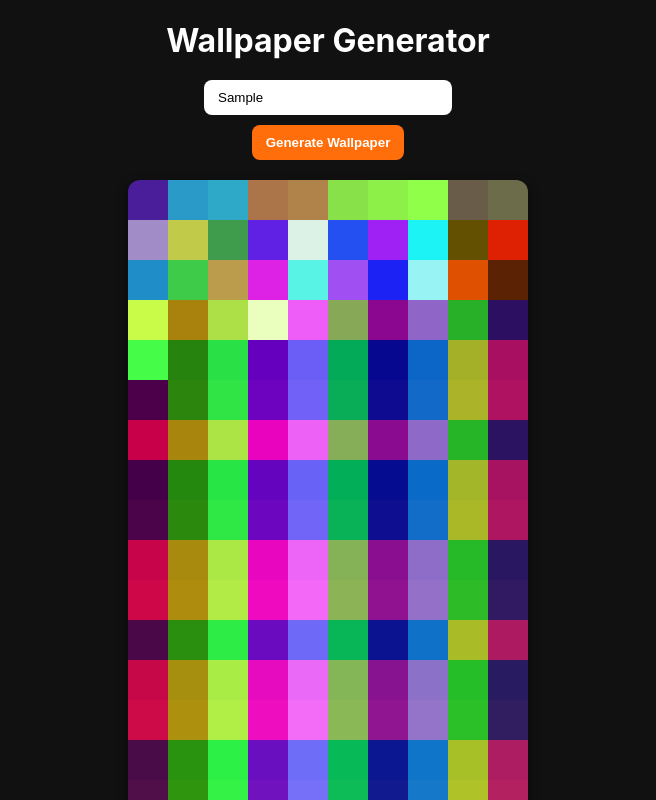
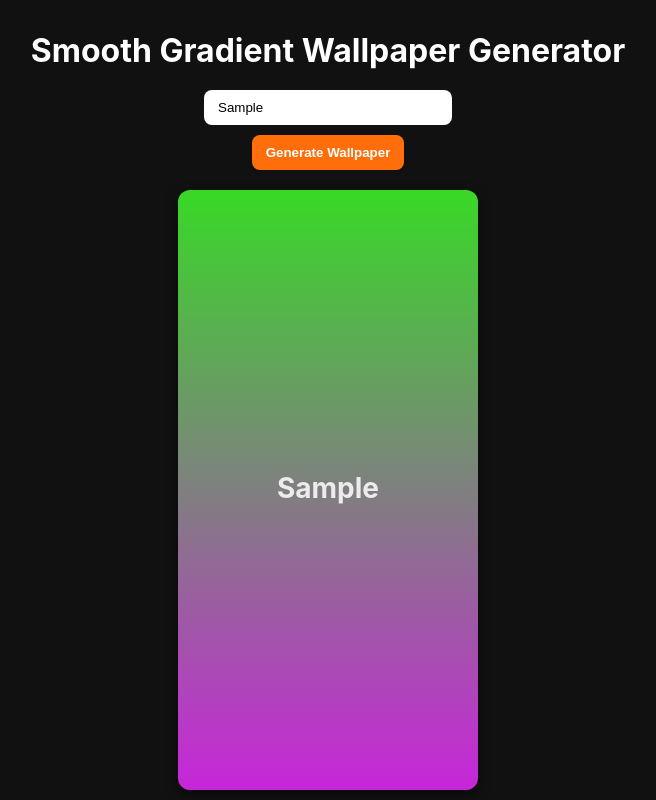
Before and after one commit to Hoss-Ab/TrevoOS, a plain HTML site: page index.html in a window 1280 px wide. Both pictures are taken after typing "Sample" into the empty fields and a click on the button "Generate Wallpaper". Shown: the top 800 px of the page, without its empty margins (312-968 px from the left). Drawn offline with Linux system fonts and the light colour scheme.

Commit message:
Update index.html

```diff
--- a/index.html
+++ b/index.html
@@ -3,43 +3,49 @@
 <head>
 <meta charset="UTF-8">
 <meta name="viewport" content="width=device-width, initial-scale=1.0">
-<title>Simple Wallpaper Generator</title>
+<title>Smooth Gradient Wallpaper Generator</title>
 <style>
   body {margin:0;padding:0;font-family:-apple-system, BlinkMacSystemFont, 'Segoe UI', Roboto, Helvetica, Arial, sans-serif; display:flex; flex-direction:column; align-items:center; justify-content:center; min-height:100vh; background:#111; color:white;}
   h1 {margin-bottom:20px;}
   input {padding:10px 14px; border-radius:8px; border:none; margin-bottom:10px; width:220px;}
   button {padding:10px 14px; border:none; border-radius:8px; background:#ff6e0a; color:white; cursor:pointer; font-weight:600;}
-  canvas {margin-top:20px; border-radius:12px; box-shadow:0 4px 12px rgba(0,0,0,0.5);}
+  canvas {margin-top:20px; border-radius:12px; box-shadow:0 4px 12px rgba(0,0,0,0.5); width:300px; height:600px;}
 </style>
 </head>
 <body>
-<h1>Wallpaper Generator</h1>
+<h1>Smooth Gradient Wallpaper Generator</h1>
 <input type="text" id="userInput" placeholder="Enter your name or number">
 <button id="generateBtn">Generate Wallpaper</button>
-<canvas id="wallCanvas" width="400" height="800"></canvas>
+<canvas id="wallCanvas" width="300" height="600"></canvas>
 <script>
 const canvas = document.getElementById('wallCanvas');
 const ctx = canvas.getContext('2d');
 const btn = document.getElementById('generateBtn');
 
-function getRandomColor(seed){
+function generateGradient(input){
+  // create two colors based on input
   let hash = 0;
-  for(let i=0;i<seed.length;i++) hash = seed.charCodeAt(i) + ((hash<<5)-hash);
-  const r = (hash>>0)&255; const g = (hash>>8)&255; const b = (hash>>16)&255;
-  return `rgb(${r},${g},${b})`;
+  for(let i=0;i<input.length;i++) hash = input.charCodeAt(i) + ((hash<<5)-hash);
+  const color1 = `hsl(${hash%360}, 70%, 50%)`;
+  const color2 = `hsl(${(hash+180)%360}, 70%, 50%)`;
+  const gradient = ctx.createLinearGradient(0,0,0,canvas.height);
+  gradient.addColorStop(0,color1);
+  gradient.addColorStop(1,color2);
+  ctx.fillStyle = gradient;
+  ctx.fillRect(0,0,canvas.width,canvas.height);
+
+  // add text in center
+  ctx.font = 'bold 28px -apple-system, BlinkMacSystemFont, sans-serif';
+  ctx.fillStyle = 'rgba(255,255,255,0.85)';
+  ctx.textAlign = 'center';
+  ctx.textBaseline = 'middle';
+  ctx.fillText(input, canvas.width/2, canvas.height/2);
 }
 
-function generateWallpaper(){
-  const input = document.getElementById('userInput').value || 'default';
-  for(let y=0;y<canvas.height;y+=40){
-    for(let x=0;x<canvas.width;x+=40){
-      ctx.fillStyle = getRandomColor(input + x + y);
-      ctx.fillRect(x,y,40,40);
-    }
-  }
-}
-
-btn.addEventListener('click', generateWallpaper);
+btn.addEventListener('click', ()=>{
+  const input = document.getElementById('userInput').value || 'Default';
+  generateGradient(input);
+});
 </script>
 </body>
 </html>
```
